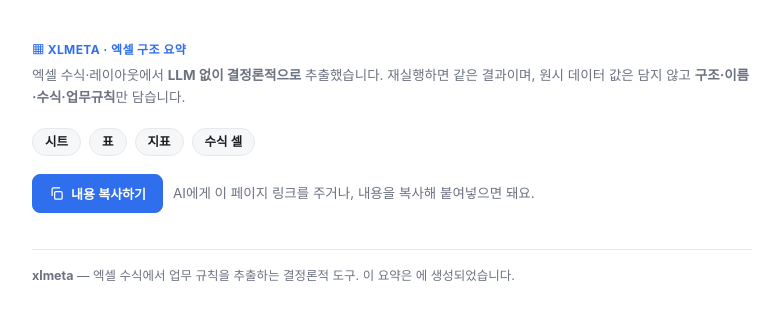
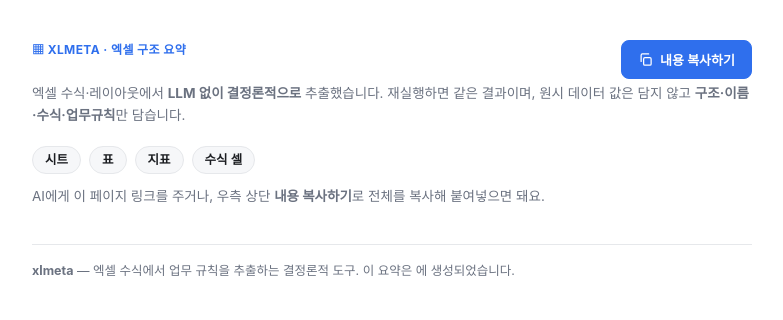
Before and after one commit to leahseule/xlmeta, a Flask app: template webapp/templates/share.html in a window 1280 px wide. Shown: the top 320 px of the page, without its empty margins (248-1031 px from the left). Run offline with Flask 3, Linux system fonts and the light colour scheme; the template is opened without the code that fills it, so the values that code supplies are empty.

Commit message:
ui(share): '내용 복사하기'를 페이지 헤더 우상단으로 (전체 복사임을 명확히)

```diff
--- a/webapp/templates/share.html
+++ b/webapp/templates/share.html
@@ -27,15 +27,17 @@
     .totals{display:flex;flex-wrap:wrap;gap:8px;margin:0 0 8px;}
     .totals .t{background:var(--soft);border:1px solid var(--line);border-radius:20px;
       padding:3px 12px;font-size:12.5px;font-weight:600;}
-    .copybar{display:flex;gap:10px;align-items:center;flex-wrap:wrap;margin:18px 0 0;}
+    .head{display:flex;justify-content:space-between;align-items:flex-start;gap:16px;margin:0 0 4px;}
+    .head-txt{min-width:0;}
     button{font-family:inherit;font-size:13px;font-weight:600;cursor:pointer;
       border:1px solid var(--line);background:var(--bg);color:var(--ink);
       border-radius:8px;padding:8px 14px;}
     button:hover{border-color:var(--accent);color:var(--accent);}
     .copybtn{display:inline-flex;align-items:center;gap:7px;background:var(--accent);
-      color:#fff;border-color:var(--accent);padding:9px 16px;flex:0 0 auto;}
+      color:#fff;border-color:var(--accent);padding:9px 16px;flex:0 0 auto;white-space:nowrap;}
     .copybtn:hover{color:#fff;filter:brightness(1.08);}
     .copybtn svg{width:15px;height:15px;}
+    @media (max-width:560px){.head{flex-direction:column;}}
     .sheet{border-top:1px solid var(--line);margin-top:28px;padding-top:24px;}
     .sheet h2{font-size:18px;margin:0 0 10px;}
     .para{background:var(--soft);border:1px solid var(--line);border-left:3px solid var(--accent);
@@ -66,8 +68,16 @@
 </head>
 <body>
   <div class="wrap">
-    <p class="eyebrow">▦ xlmeta · 엑셀 구조 요약</p>
-    <h1>{{ data.source_file }}</h1>
+    <header class="head">
+      <div class="head-txt">
+        <p class="eyebrow">▦ xlmeta · 엑셀 구조 요약</p>
+        <h1>{{ data.source_file }}</h1>
+      </div>
+      <button class="copybtn" onclick="copyMd()">
+        <svg viewBox="0 0 24 24" fill="none" stroke="currentColor" stroke-width="2" stroke-linecap="round" stroke-linejoin="round"><rect x="9" y="9" width="12" height="12" rx="2"/><path d="M5 15V5a2 2 0 0 1 2-2h10"/></svg>
+        내용 복사하기
+      </button>
+    </header>
     <p class="lead">엑셀 수식·레이아웃에서 <b>LLM 없이 결정론적으로</b> 추출했습니다. 재실행하면 같은 결과이며,
       원시 데이터 값은 담지 않고 <b>구조·이름·수식·업무규칙</b>만 담습니다.</p>
 
@@ -77,13 +87,7 @@
       <span class="t">지표 {{ summary.totals.metrics }}</span>
       <span class="t">수식 셀 {{ summary.totals.formula_cells }}</span>
     </div>
-    <div class="copybar">
-      <button class="copybtn" onclick="copyMd()">
-        <svg viewBox="0 0 24 24" fill="none" stroke="currentColor" stroke-width="2" stroke-linecap="round" stroke-linejoin="round"><rect x="9" y="9" width="12" height="12" rx="2"/><path d="M5 15V5a2 2 0 0 1 2-2h10"/></svg>
-        내용 복사하기
-      </button>
-      <span class="lead" style="margin:0;">AI에게 이 페이지 링크를 주거나, 내용을 복사해 붙여넣으면 돼요.</span>
-    </div>
+    <p class="lead" style="margin:12px 0 0;">AI에게 이 페이지 링크를 주거나, 우측 상단 <b>내용 복사하기</b>로 전체를 복사해 붙여넣으면 돼요.</p>
 
     {% if summary.tree %}
     <section class="tree-sec">
```
